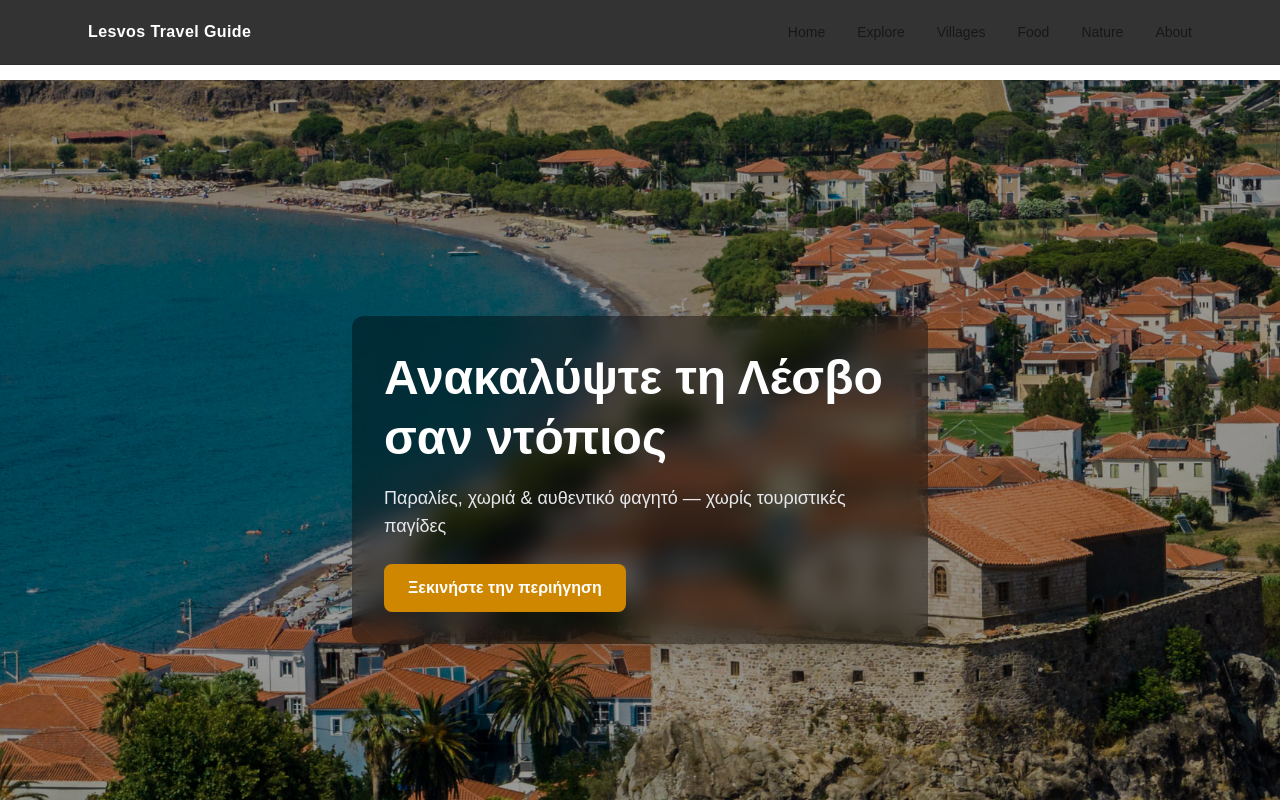
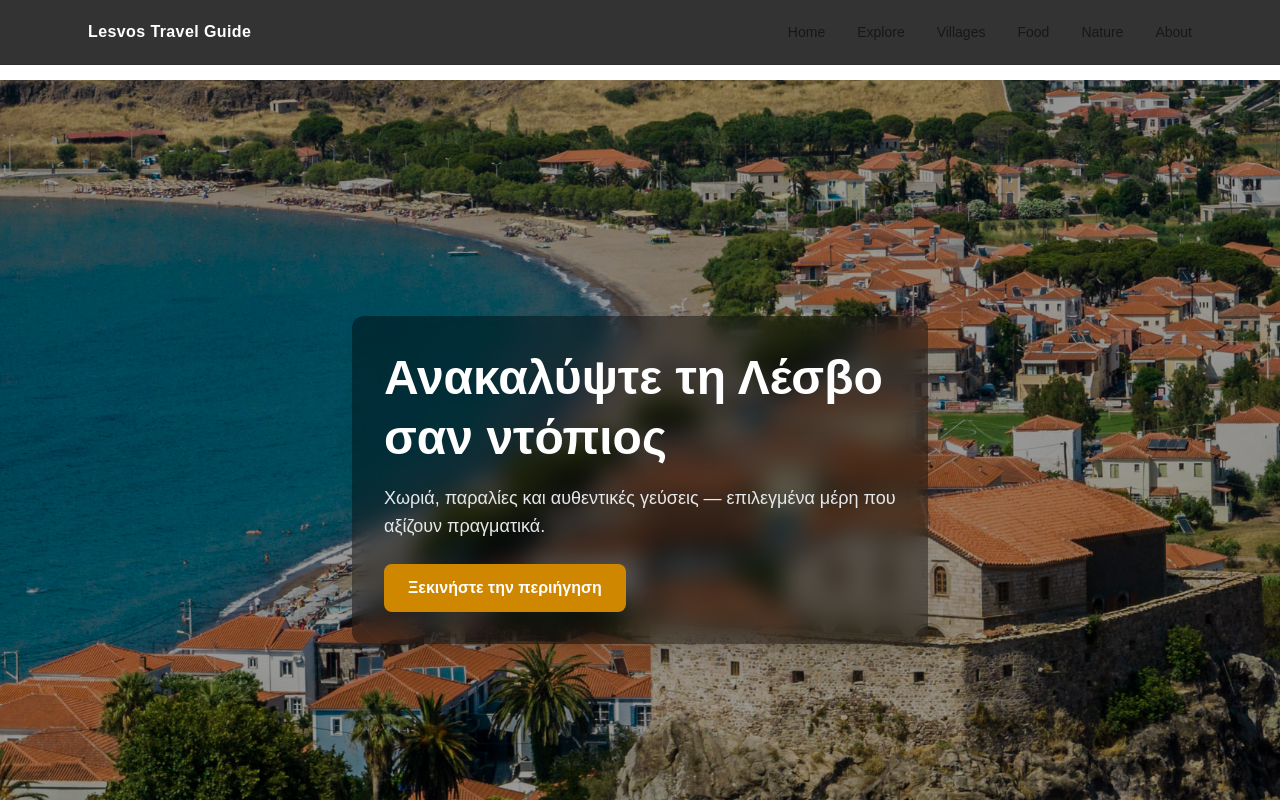
Before and after one commit to amamouridis/lesvos-travel-guide, a Next.js app: page / in a window 1280 px wide. Shown: the top 800 px of the page. Built offline with nearby package versions, Linux system fonts and the light colour scheme.

Commit message:
changed the hero

```diff
--- a/src/app/page.tsx
+++ b/src/app/page.tsx
@@ -18,7 +18,7 @@ export default function Home() {
               </h1>
 
               <p className="mt-4 text-lg text-gray-200">
-                Παραλίες, χωριά & αυθεντικό φαγητό — χωρίς τουριστικές παγίδες
+                Χωριά, παραλίες και αυθεντικές γεύσεις — επιλεγμένα μέρη που αξίζουν πραγματικά.
               </p>
 
               <Link
```
